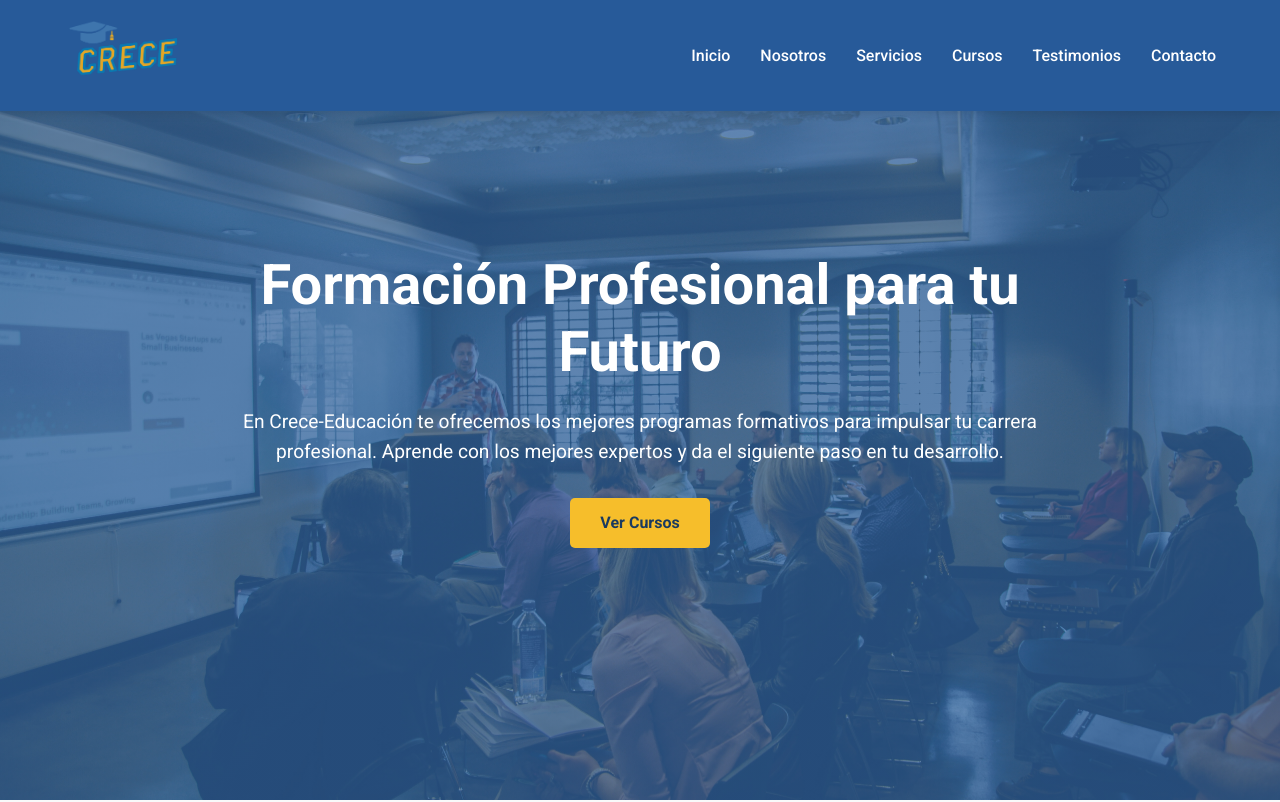
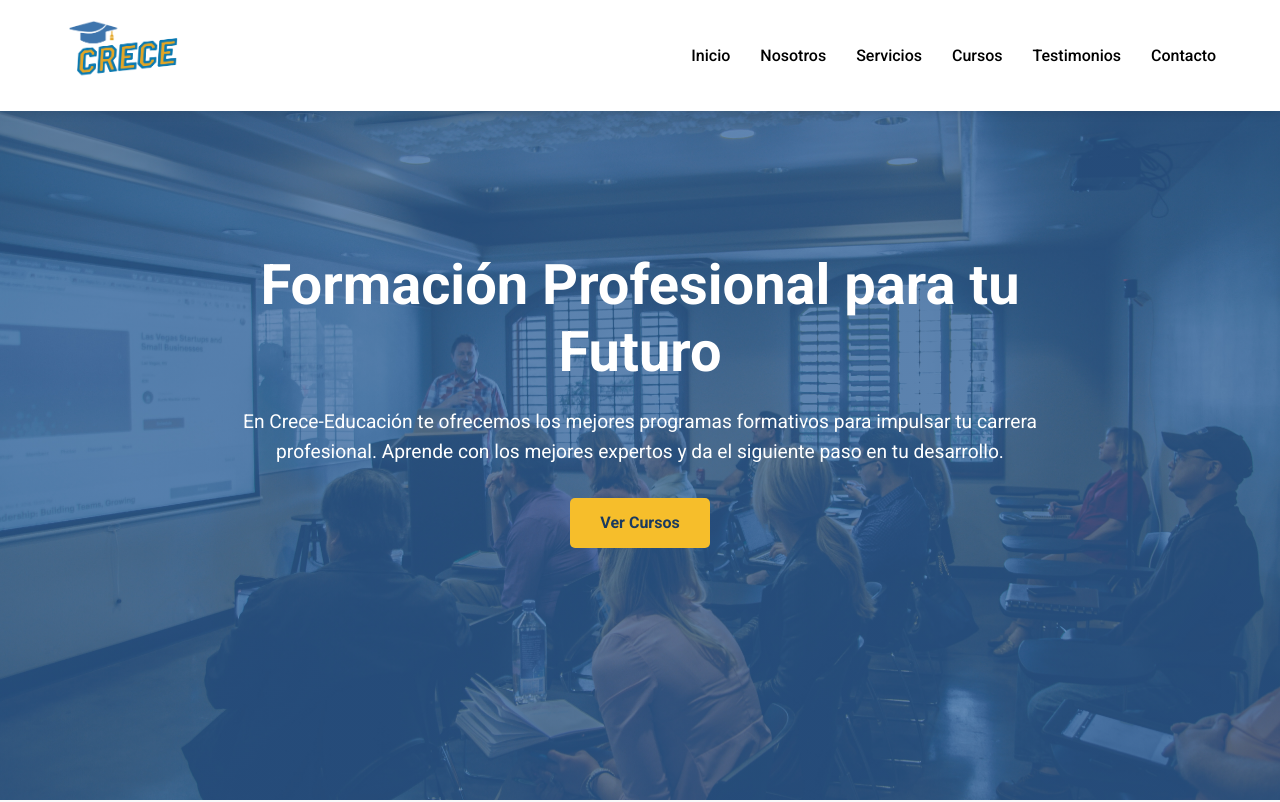
Before and after one commit to IngMisaelNicolas/PaginaCrece2025, a plain HTML site: page index.html in a window 1280 px wide. Shown: the top 802 px of the page. Drawn offline with Linux system fonts and the light colour scheme.

Commit message:
Cambios css part 2

```diff
--- a/styles.css
+++ b/styles.css
@@ -80,7 +80,7 @@ section {
 
 /* Header */
 header {
-    background-color: var(--primary-color); /* Azul en el header */
+    background-color: #ffff; /* Azul en el header */
     color: var(--text-light);
     padding: 20px 0;
     position: fixed;
@@ -117,7 +117,7 @@ nav ul li {
 }
 
 nav ul li a {
-    color: var(--text-light);
+    color: #000;
     text-decoration: none;
     font-weight: 500;
     transition: color 0.3s ease;
```
